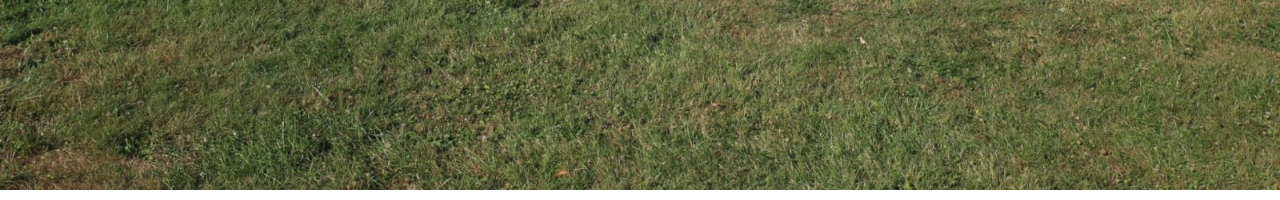
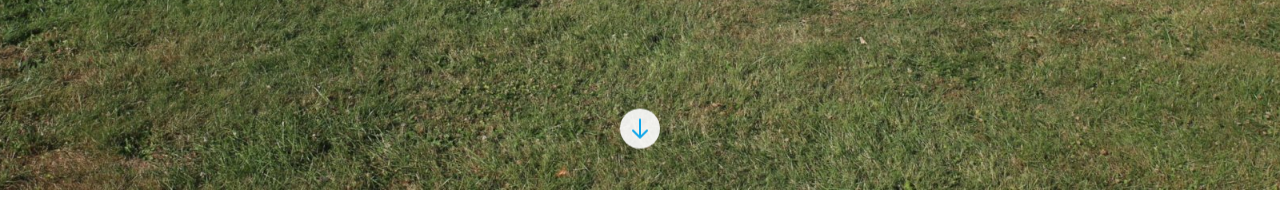
Before and after one commit to PArns/hundefreunde-herzogenrath.de, a Gatsby site: page / in a window 1280 px wide. Shown: the part 610-810 px from the top of the page. Built offline with nearby package versions, Linux system fonts and the light colour scheme; Gatsby itself is replaced by a stand-in of ours.

Commit message:
first hero responsive version

```diff
--- a/src/components/header/hero/index.jsx
+++ b/src/components/header/hero/index.jsx
@@ -1,29 +1,22 @@
 import * as React from "react";
 
 import StaticImageFS from "./staticImageFS";
+import ScrollDownIndicator from "./scrolldownindicator";
 import classNames from "classnames";
-
-const bgImage = {
-  pointerEvents: "none",
-  position: "absolute",
-  width: "100%",
-  height: "100%",
-  zIndex: -1,
-  objectPosition: "center",
-};
 
 const Hero = ({ imageName, children }) => {
   return (
-    <div className="w-sceen relative grid h-screen place-content-center">
+    <div className="w-sceen relative grid h-max place-content-center lg:h-screen">
       <StaticImageFS
         filename={imageName}
         alt="Hundefreunde Herzogenrath"
-        className="hero-image"
-        style={bgImage}
-        imgStyle={bgImage}
+        className="pointer-events-none -z-10 h-max w-full object-cover lg:absolute lg:h-screen"
       />
 
       <div className="text-center">{children}</div>
+      <div className="absolute inset-x-0 bottom-10 hidden lg:block">
+        <ScrollDownIndicator />
+      </div>
     </div>
   );
 };
--- /dev/null
+++ b/src/components/header/hero/scrolldownindicator.jsx
@@ -0,0 +1,23 @@
+import * as React from "react";
+
+const ScrollDownIndicator = () => {
+  return (
+    <div className="mt-10 justify-center flex">
+      <div className="flex h-10 w-10 animate-bounce items-center justify-center rounded-full bg-white/90 p-2 shadow-lg ring-1 ring-slate-900/5 dark:bg-slate-800 dark:ring-slate-200/20">
+        <svg
+          className="h-6 w-6 text-sky-500"
+          fill="none"
+          strokeLinecap="round"
+          strokeLinejoin="round"
+          strokeWidth="2"
+          viewBox="0 0 24 24"
+          stroke="currentColor"
+        >
+          <path d="M19 14l-7 7m0 0l-7-7m7 7V3"></path>
+        </svg>
+      </div>
+    </div>
+  );
+};
+
+export default ScrollDownIndicator;
```
